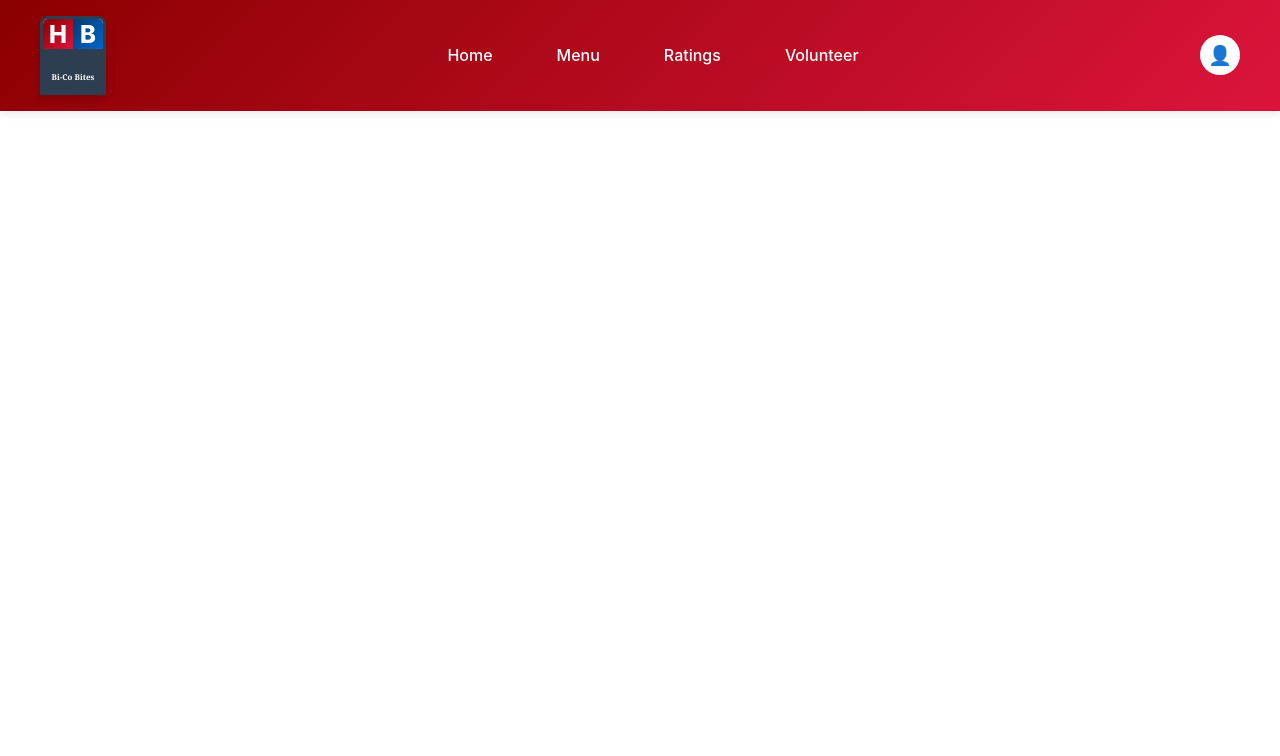
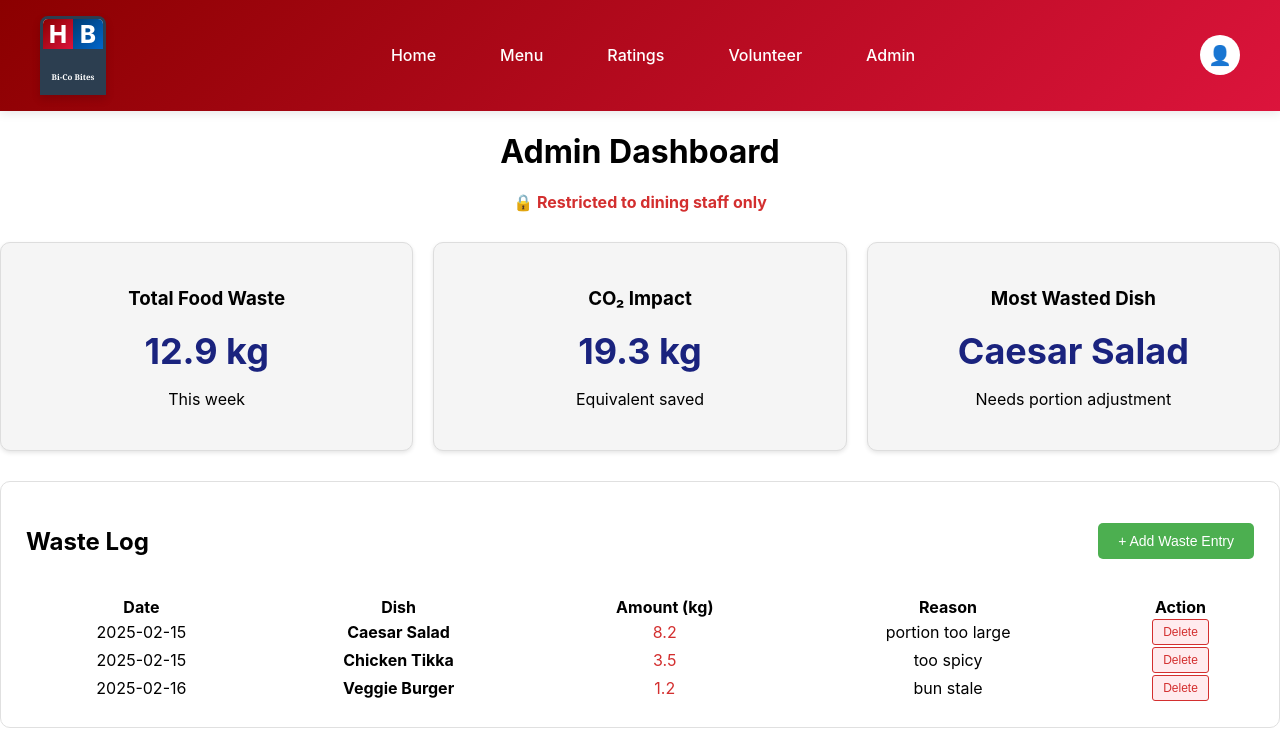
Before and after one commit to hudaimran-01/dining-hall-app, a React (Create React App) app: page /admin in a window 1280 px wide. Shown: the top 756 px of the page. Built offline with nearby package versions, Linux system fonts and the light colour scheme.

Commit message:
admin page

```diff
--- a/src/App.js
+++ b/src/App.js
@@ -5,6 +5,8 @@ import HomePage from './pages/HomePage';
 import RatingsPage from './pages/RatingsPage';
 import MenuPage from './pages/MenuPage';
 import VolunteerPage from './pages/VolunteerPage';
+import AdminPage from './pages/AdminPage';
+
 import './App.css';
 
 function App() {
@@ -17,6 +19,7 @@ function App() {
           <Route path="/ratings" element={<RatingsPage />} />
           <Route path="/" element={<HomePage />} />
           <Route path="/volunteer" element={<VolunteerPage />} />
+          <Route path="/admin" element={<AdminPage />} />
           <Route path="/menu" element={<MenuPage />} />  {/* <-- ADD THIS */}
         </Routes>
       </div>
--- a/src/components/Header.js
+++ b/src/components/Header.js
@@ -16,6 +16,7 @@ function Header() {
           <Link to="/menu" className="nav-link">Menu</Link>
           <Link to="/ratings" className="nav-link">Ratings</Link>
           <Link to="/volunteer" className="nav-link">Volunteer</Link>
+          <Link to="/admin" className="nav-link">Admin</Link>
         </nav>
 
         <div className="user-profile">
--- /dev/null
+++ b/src/pages/AdminPage.js
@@ -0,0 +1,204 @@
+import React, { useState, useEffect } from 'react';
+
+function AdminPage() {
+  const [wasteData, setWasteData] = useState([]);
+  const [stats, setStats] = useState({ totalWaste: 0, co2Saved: 0 });
+
+  // Mock data - will replace with Firebase
+  useEffect(() => {
+    // Simulate loading data
+    const mockWaste = [
+      { id: 1, dish: 'Caesar Salad', amount: 8.2, reason: 'portion too large', date: '2025-02-15' },
+      { id: 2, dish: 'Chicken Tikka', amount: 3.5, reason: 'too spicy', date: '2025-02-15' },
+      { id: 3, dish: 'Veggie Burger', amount: 1.2, reason: 'bun stale', date: '2025-02-16' },
+    ];
+
+    setWasteData(mockWaste);
+
+    // Calculate stats
+    const totalWaste = mockWaste.reduce((sum, item) => sum + item.amount, 0);
+    const co2Saved = totalWaste * 1.5; // Simple calculation
+
+    setStats({ totalWaste, co2Saved });
+  }, []);
+
+  const addWasteEntry = () => {
+    const dish = prompt('Enter dish name:');
+    const amount = parseFloat(prompt('Enter waste amount (kg):'));
+    const reason = prompt('Enter reason:');
+
+    if (dish && amount && reason) {
+      const newEntry = {
+        id: wasteData.length + 1,
+        dish,
+        amount,
+        reason,
+        date: new Date().toISOString().split('T')[0]
+      };
+
+      setWasteData([...wasteData, newEntry]);
+      alert('Waste entry added! (Mock - will save to Firebase)');
+    }
+  };
+
+  return (
+    <div>
+      <h1>Admin Dashboard</h1>
+      <p style={{ color: '#d32f2f', fontWeight: 'bold' }}>
+        🔒 Restricted to dining staff only
+      </p>
+
+      {/* Stats Cards */}
+      <div style={styles.statsContainer}>
+        <div style={styles.statCard}>
+          <h3>Total Food Waste</h3>
+          <p style={styles.statNumber}>{stats.totalWaste.toFixed(1)} kg</p>
+          <p>This week</p>
+        </div>
+
+        <div style={styles.statCard}>
+          <h3>CO₂ Impact</h3>
+          <p style={styles.statNumber}>{stats.co2Saved.toFixed(1)} kg</p>
+          <p>Equivalent saved</p>
+        </div>
+
+        <div style={styles.statCard}>
+          <h3>Most Wasted Dish</h3>
+          <p style={styles.statNumber}>
+            {wasteData.length > 0
+              ? wasteData.reduce((a, b) => a.amount > b.amount ? a : b).dish
+              : 'N/A'
+            }
+          </p>
+          <p>Needs portion adjustment</p>
+        </div>
+      </div>
+
+      {/* Waste Log */}
+      <div style={styles.wasteLog}>
+        <div style={styles.sectionHeader}>
+          <h2>Waste Log</h2>
+          <button onClick={addWasteEntry} style={styles.addButton}>
+            + Add Waste Entry
+          </button>
+        </div>
+
+        {wasteData.length === 0 ? (
+          <p>No waste data recorded yet.</p>
+        ) : (
+          <table style={styles.table}>
+            <thead>
+              <tr>
+                <th>Date</th>
+                <th>Dish</th>
+                <th>Amount (kg)</th>
+                <th>Reason</th>
+                <th>Action</th>
+              </tr>
+            </thead>
+            <tbody>
+              {wasteData.map(entry => (
+                <tr key={entry.id}>
+                  <td>{entry.date}</td>
+                  <td style={{ fontWeight: 'bold' }}>{entry.dish}</td>
+                  <td style={{ color: '#d32f2f' }}>{entry.amount}</td>
+                  <td>{entry.reason}</td>
+                  <td>
+                    <button
+                      onClick={() => {
+                        if (window.confirm(`Delete waste entry for ${entry.dish}?`)) {
+                          setWasteData(wasteData.filter(item => item.id !== entry.id));
+                        }
+                      }}
+                      style={styles.deleteButton}
+                    >
+                      Delete
+                    </button>
+                  </td>
+                </tr>
+              ))}
+            </tbody>
+          </table>
+        )}
+      </div>
+
+      {/* Action Items */}
+      <div style={styles.actionSection}>
+        <h2>Recommended Actions</h2>
+        <ul>
+          <li>✅ Reduce portion size for Caesar Salad (most wasted)</li>
+          <li>⚠️ Review Chicken Tikka spice level</li>
+          <li>📊 Schedule waste review meeting: Friday 3 PM</li>
+          <li>🌱 Plan donation for excess food</li>
+        </ul>
+      </div>
+    </div>
+  );
+}
+
+// Styles
+const styles = {
+  statsContainer: {
+    display: 'grid',
+    gridTemplateColumns: 'repeat(auto-fit, minmax(250px, 1fr))',
+    gap: '20px',
+    margin: '30px 0'
+  },
+  statCard: {
+    backgroundColor: '#f5f5f5',
+    padding: '25px',
+    borderRadius: '10px',
+    textAlign: 'center',
+    border: '1px solid #ddd',
+    boxShadow: '0 2px 4px rgba(0,0,0,0.1)'
+  },
+  statNumber: {
+    fontSize: '36px',
+    fontWeight: 'bold',
+    margin: '10px 0',
+    color: '#1a237e'
+  },
+  wasteLog: {
+    backgroundColor: 'white',
+    padding: '25px',
+    borderRadius: '10px',
+    border: '1px solid #e0e0e0',
+    margin: '30px 0'
+  },
+  sectionHeader: {
+    display: 'flex',
+    justifyContent: 'space-between',
+    alignItems: 'center',
+    marginBottom: '20px'
+  },
+  addButton: {
+    backgroundColor: '#4CAF50',
+    color: 'white',
+    border: 'none',
+    padding: '10px 20px',
+    borderRadius: '5px',
+    cursor: 'pointer',
+    fontSize: '14px'
+  },
+  table: {
+    width: '100%',
+    borderCollapse: 'collapse'
+  },
+  deleteButton: {
+    backgroundColor: '#ffebee',
+    color: '#d32f2f',
+    border: '1px solid #d32f2f',
+    padding: '5px 10px',
+    borderRadius: '3px',
+    cursor: 'pointer',
+    fontSize: '12px'
+  },
+  actionSection: {
+    backgroundColor: '#fff3e0',
+    padding: '20px',
+    borderRadius: '10px',
+    border: '1px solid #ffcc80'
+  }
+};
+
+export default AdminPage;
--- a/src/pages/RatingsPage.js
+++ b/src/pages/RatingsPage.js
@@ -1,5 +1,5 @@
 import React, { useState, useEffect } from 'react';
-import { addRating, getTopRatedDishes, getAllRatings } from '../services/ratingsService';
+import { addRating, getAllRatings } from '../services/ratingsService';
 import { getCurrentUser } from '../services/authService';
 import './RatingsPage.css';
 
```
